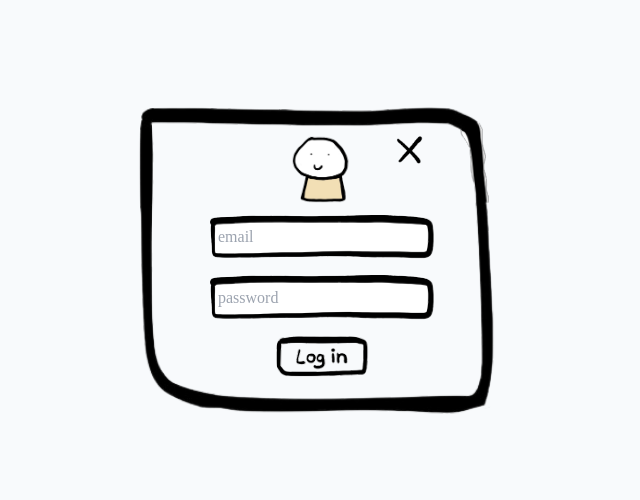
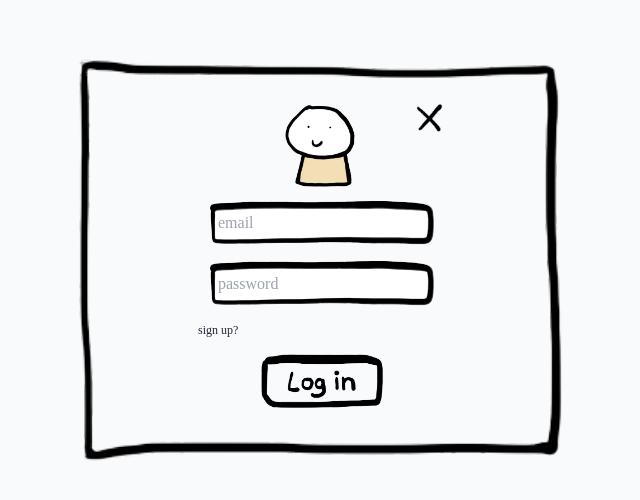
Before and after one commit to NANAIPRM/BARTHIP_FRONTEND, a React (Vite) app: page /login in a window 1280 px wide. Shown: the part 140-640 px from the top of the page, without its empty margins (318-958 px from the left). Built offline with nearby package versions, Linux system fonts and the light colour scheme.

Commit message:
EditLogin1

```diff
--- a/src/features/LoginPage/components/LoginPageContainer.jsx
+++ b/src/features/LoginPage/components/LoginPageContainer.jsx
@@ -1,37 +1,66 @@
-import React from 'react'
-import { Link } from 'react-router-dom'
-import { IiBuybox, IiLogin, IiMessageBox, IiX } from '../../../icons'
+import { useState } from 'react'
+import { Link, useNavigate } from 'react-router-dom'
+import { IiBoxbuy, IiLogin, IiMessageBox, IiTee, IiX } from '../../../icons'
 
 function LoginPageContainer() {
+  const [loginInput, setLoginInput] = useState({ email: '', password: '' })
+  const navigate = useNavigate()
+
+  const handleSubmit = async (e) => {
+    e.preventDefault()
+    if (loginInput.email && loginInput.password) {
+      await loginFn(loginInput)
+      navigate('/')
+    }
+  }
+  const handleOnchangeLogin = (e) =>
+    setLoginInput({ ...loginInput, [e.target.name]: e.target.value })
   return (
     <div className="flex justify-center items-center h-screen ">
-      <IiBuybox className="relative mx-auto w-[380px]" />
+      <IiBoxbuy className="relative mx-auto w-[500px]" />
       <div className="w-[20vw] mx-auto flex flex-col justify-center items-center py-8 absolute">
         <Link to="/">
-          <IiX className="absolute top-8 right-6 w-8 cursor-pointer" />
+          <IiX className="absolute top-8 right-1 w-8 cursor-pointer" />
         </Link>
-        <img src="src/assets/iTee.svg" className="w-16" />
-        <div>
+        <IiTee className="w-20" />
+        <form onSubmit={handleSubmit}>
           <div className="cursor-pointer flex justify-center items-center w-full py-2 px-4 relative">
-            <IiMessageBox className="w-full" />
+            <IiMessageBox />
             <div className="w-full py-4 px-6 absolute flex">
-              <input type="text" placeholder="email" className="w-full" />
+              <input
+                type="text"
+                placeholder="email"
+                name="email"
+                required
+                className="w-full"
+                value={loginInput.email}
+                onChange={(e) => handleOnchangeLogin(e)}
+              />
             </div>
           </div>
+
           <div className="cursor-pointer flex justify-center items-center w-full py-2 px-4 relative">
-            <IiMessageBox className="w-full" />
+            <IiMessageBox />
             <div className="w-full py-6 px-6 absolute flex">
               <input
                 type="password"
                 placeholder="password"
+                name="password"
                 className="w-full"
+                value={loginInput.password}
+                onChange={(e) => handleOnchangeLogin(e)}
               />
             </div>
           </div>
-        </div>
-        <div className="cursor-pointer flex justify-center items-center w-32 py-2 px-4  ">
+          <label className="label">
+            <Link to="/register" className="label-text-alt link link-hover">
+              sign up?
+            </Link>
+          </label>
+        </form>
+        <button className="cursor-pointer flex justify-center items-center w-40 py-2 px-4  ">
           <IiLogin />
-        </div>
+        </button>
       </div>
     </div>
   )
```
